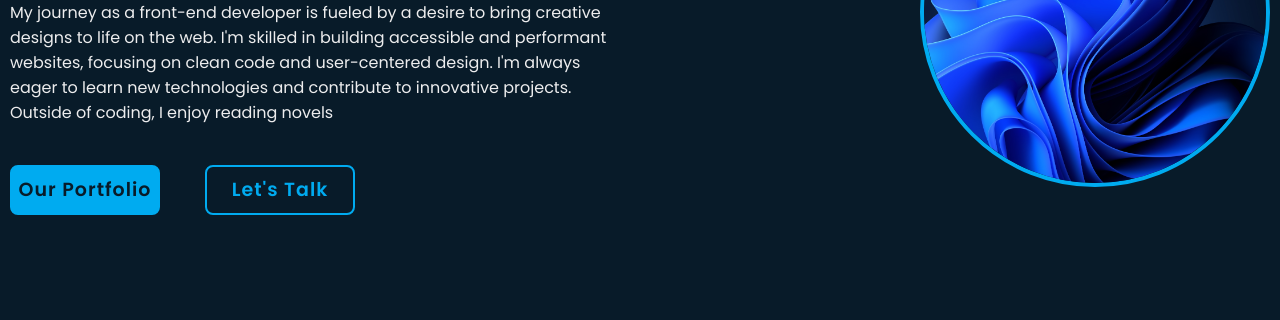
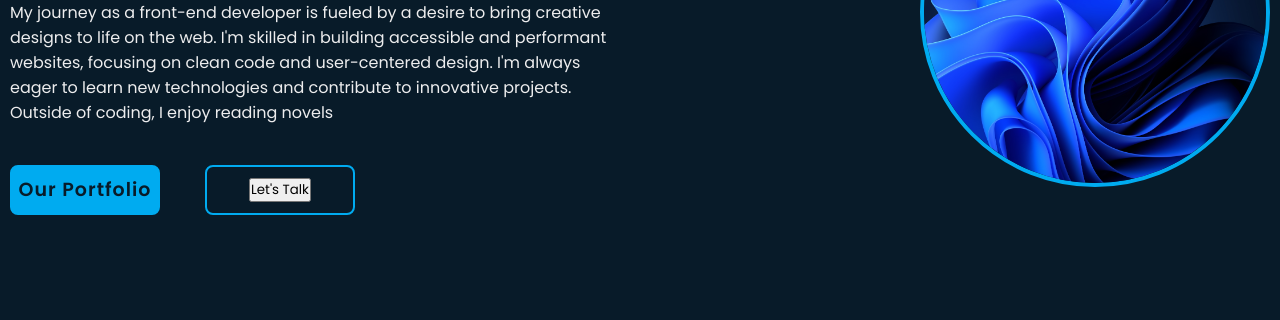
Before and after one commit to Nextgen012/Nextgen012.github.io, a plain HTML site: page about.html in a window 1280 px wide. Shown: the part 388-708 px from the top of the page. Drawn offline with nearby package versions, Linux system fonts and the light colour scheme.

Commit message:
Update about.html

```diff
--- a/about.html
+++ b/about.html
@@ -32,7 +32,7 @@
             Outside of coding, I enjoy reading novels</p>
              <div class="btn-box">
                 <a href="#">Our Portfolio</a>
-                <a href="gmail.com">Let's Talk </a>
+               <a href="mailto:nimrodkibet376@gmail.com"><button>Let's Talk</button></a>
              </div>
         </div>
         <div class="home-img">
```
